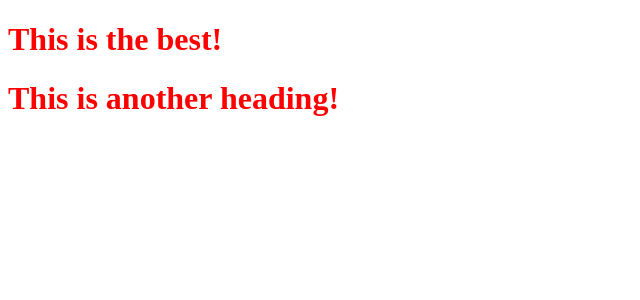
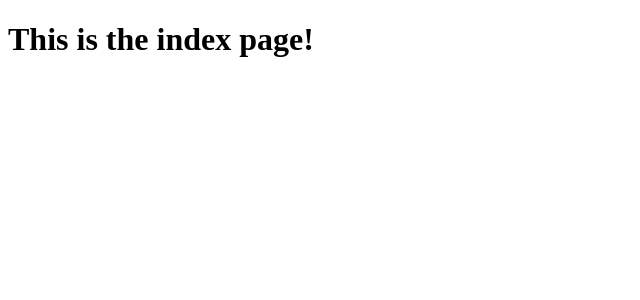
Before and after one commit to Sam44323/nextjs_start, a Next.js app: page / in a window 1280 px wide. Shown: the top 300 px of the page, without its empty margins (0-640 px from the left). Built offline with nearby package versions, Linux system fonts and the light colour scheme.

Commit message:
Removed the styled jsx

```diff
--- a/pages/index.tsx
+++ b/pages/index.tsx
@@ -1,21 +1,3 @@
-//STYLED-JSX
-
-function Heading(props) {
-  return <div>
-    <h1>{props.heading}</h1>
-    <style jsx>
-      {`
-        h1{
-          color: red
-        }
-      `}
-    </style>
-  </div>
+export default function Home() {
+  return <h1>This is the index page!</h1>
 }
-
-export default function Home(){
-  return <div>
-   <Heading heading="This is the best!"/>
-  <h1>This is another heading!</h1>
- </div>
-}
```
Also changed, not shown: 1 other file (tests, documents, lock files or other folders).
